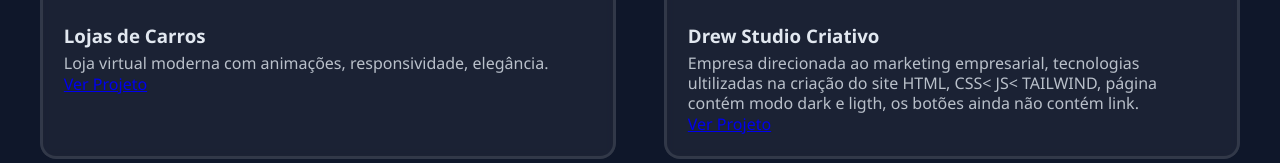
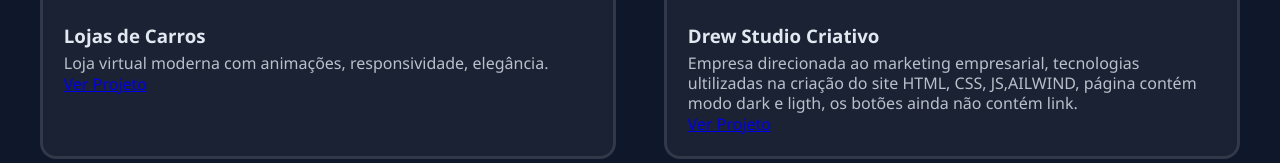
Before and after one commit to ROGBAZA/portf-lio-rogerbazan, a plain HTML site: page index.html in a window 1280 px wide. Shown: the part 1658-1821 px from the top of the page. Drawn offline with Linux system fonts and the light colour scheme.

Commit message:
coloquei virgula

```diff
--- a/index.html
+++ b/index.html
@@ -63,7 +63,7 @@
                 <img src="img/projeto2 (2).png" alt="Projeto 02" class="projetos-imagem">
                 <div class="caixa-textos-projetos">
                     <h3 class="infor-projetos">Drew Studio Criativo</h3>
-                    <p class="paragrafo-projetos">Empresa direcionada ao marketing empresarial, tecnologias ultilizadas na criação do site HTML, CSS< JS< TAILWIND, página contém modo dark e ligth, os botões ainda não contém link.</p>
+                    <p class="paragrafo-projetos">Empresa direcionada ao marketing empresarial, tecnologias ultilizadas na criação do site HTML, CSS, JS,AILWIND, página contém modo dark e ligth, os botões ainda não contém link.</p>
                         <a href="https://rogbaza.github.io/landing-page-responsive/#services">Ver Projeto</a>
                 </div>
             </div>
```
